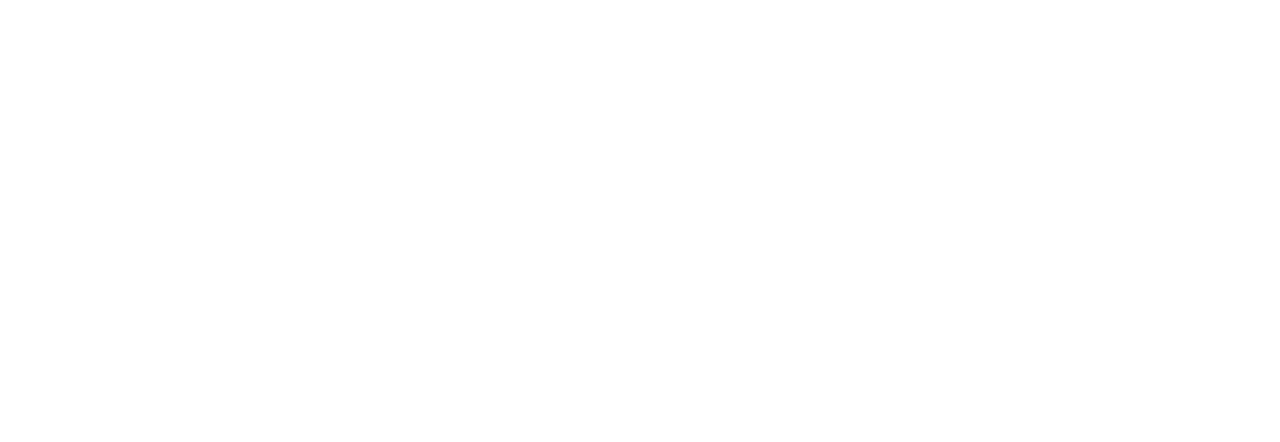
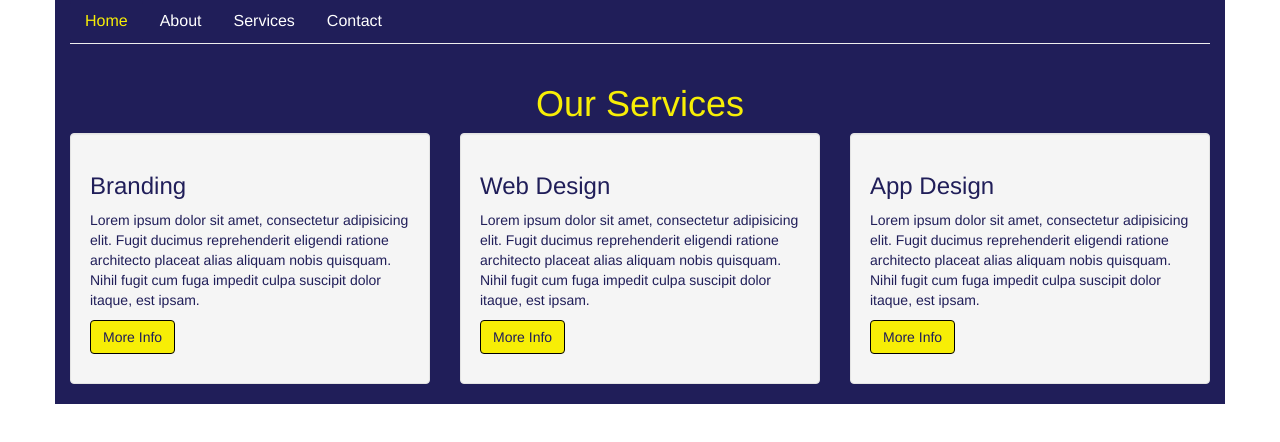
Before and after one commit to scoobydooad5545/comp-prac, a plain HTML site: page index.html in a window 1280 px wide. Drawn offline with nearby package versions, Linux system fonts and the light colour scheme.

Commit message:
added wells

```diff
--- a/index.html
+++ b/index.html
@@ -9,7 +9,57 @@
 	<link rel="stylesheet" href="style.css">
 </head>
 <body>
+	<div class="container">
+		<div class="row">
+			<div class="col-xs-12">
+				<ul class="nav nav-pills">
+				  <li role="presentation" class="active"><a href="#">Home</a></li>
+				  <li role="presentation"><a href="#">About</a></li>
+				  <li role="presentation"><a href="#">Services</a></li>
+				  <li role="presentation"><a href="#">Contact</a></li>
+				  <br/>
+				  <hr/>
+				</ul>
 
+			</div>
+
+		</div>
+		<div class="row">
+			<h1 class="yellow text-center">Our Services</h1>
+		</div>
+		<div class="row">
+			<div class="col-sm-4">
+				<div class="well">
+					<h3 class="blue">Branding</h3>
+					<p class="blue">Lorem ipsum dolor sit amet, consectetur adipisicing elit. Fugit ducimus reprehenderit eligendi ratione architecto placeat alias aliquam nobis quisquam. Nihil fugit cum fuga impedit culpa suscipit dolor itaque, est ipsam.</p>
+					<p><button type="button" class="btn btn-primary">More Info</button></p>
+
+
+				</div>
+			</div>
+			<div class="col-sm-4">
+				<div class="well">
+					<h3 class="blue">Web Design</h3>
+					<p class="blue">Lorem ipsum dolor sit amet, consectetur adipisicing elit. Fugit ducimus reprehenderit eligendi ratione architecto placeat alias aliquam nobis quisquam. Nihil fugit cum fuga impedit culpa suscipit dolor itaque, est ipsam.</p>
+					<p><button type="button" class="btn btn-primary">More Info</button></p>
+
+
+				</div>
+			</div>
+			<div class="col-sm-4">
+				<div class="well">
+					<h3 class="blue">App Design</h3>
+					<p class="blue">Lorem ipsum dolor sit amet, consectetur adipisicing elit. Fugit ducimus reprehenderit eligendi ratione architecto placeat alias aliquam nobis quisquam. Nihil fugit cum fuga impedit culpa suscipit dolor itaque, est ipsam.</p>
+					<p><button type="button" class="btn btn-primary">More Info</button></p>
+
+
+				</div>
+			</div>
+		</div>
+
+
+
+	</div>
 
 
 
--- a/style.css
+++ b/style.css
@@ -0,0 +1,39 @@
+.container {
+	background-color:#201e59;
+}
+.nav {
+	background-color:#201e59;
+	font-size:16px;
+}
+.nav-pills>li.active>a {
+	background-color:#201e59;
+	color:#f7ee06;
+}
+.nav-pills>li.active>a:hover {
+	color:#f7ee06;
+}
+.nav-pills>li>a {
+	color:white;
+}
+.nav-pills>li>a:hover {
+	background-color:#337ab7;
+}
+.active {
+
+}
+.btn.btn-primary {
+	background-color:#f7ee06;
+	color:#201e59;
+	border:#000 1px solid;
+}
+.btn.btn-primary:hover {
+	background-color:#ded720;
+}
+
+
+
+
+
+
+.yellow {color:#f7ee06;}
+.blue {color:#201e59;}
```
